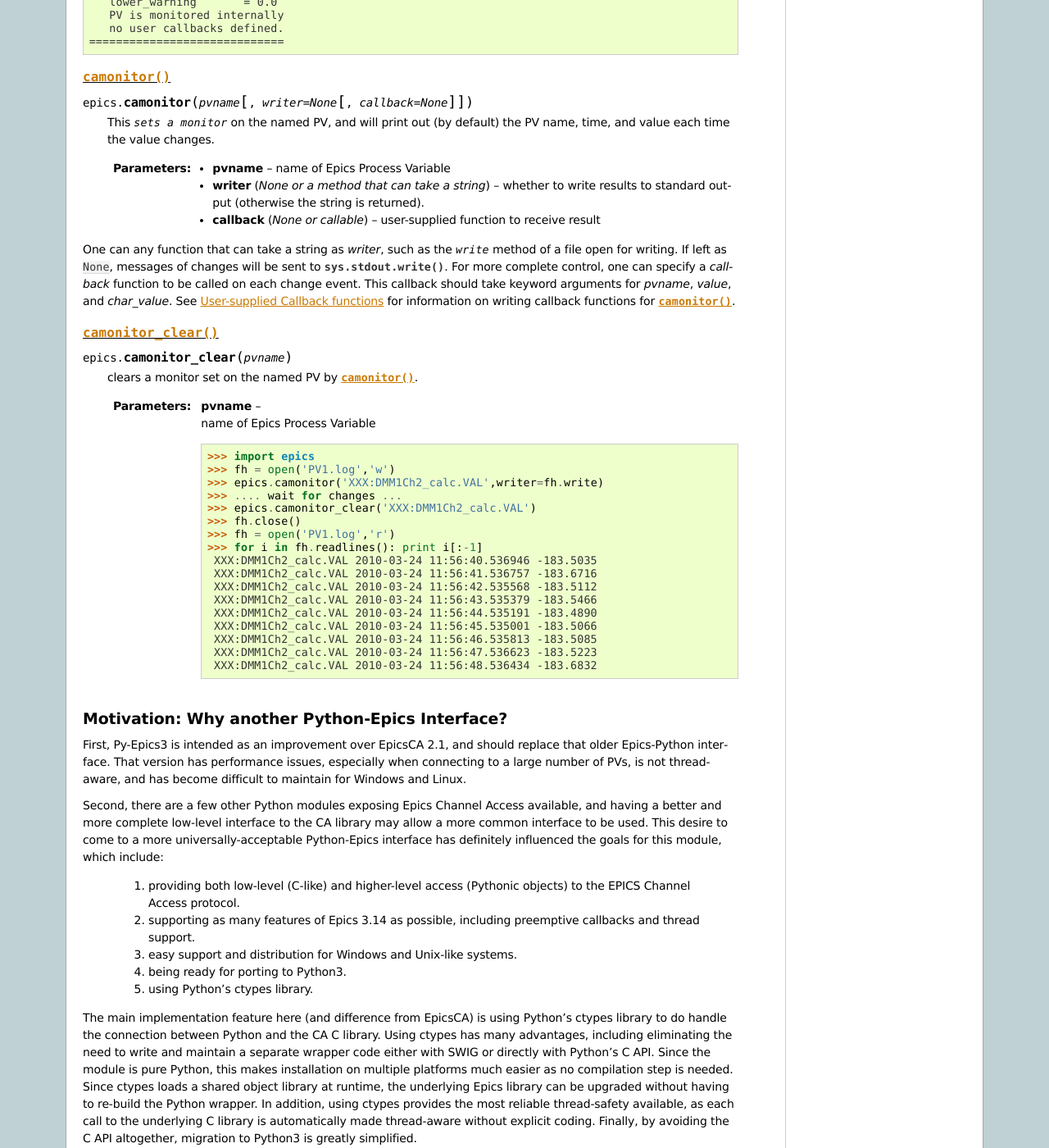
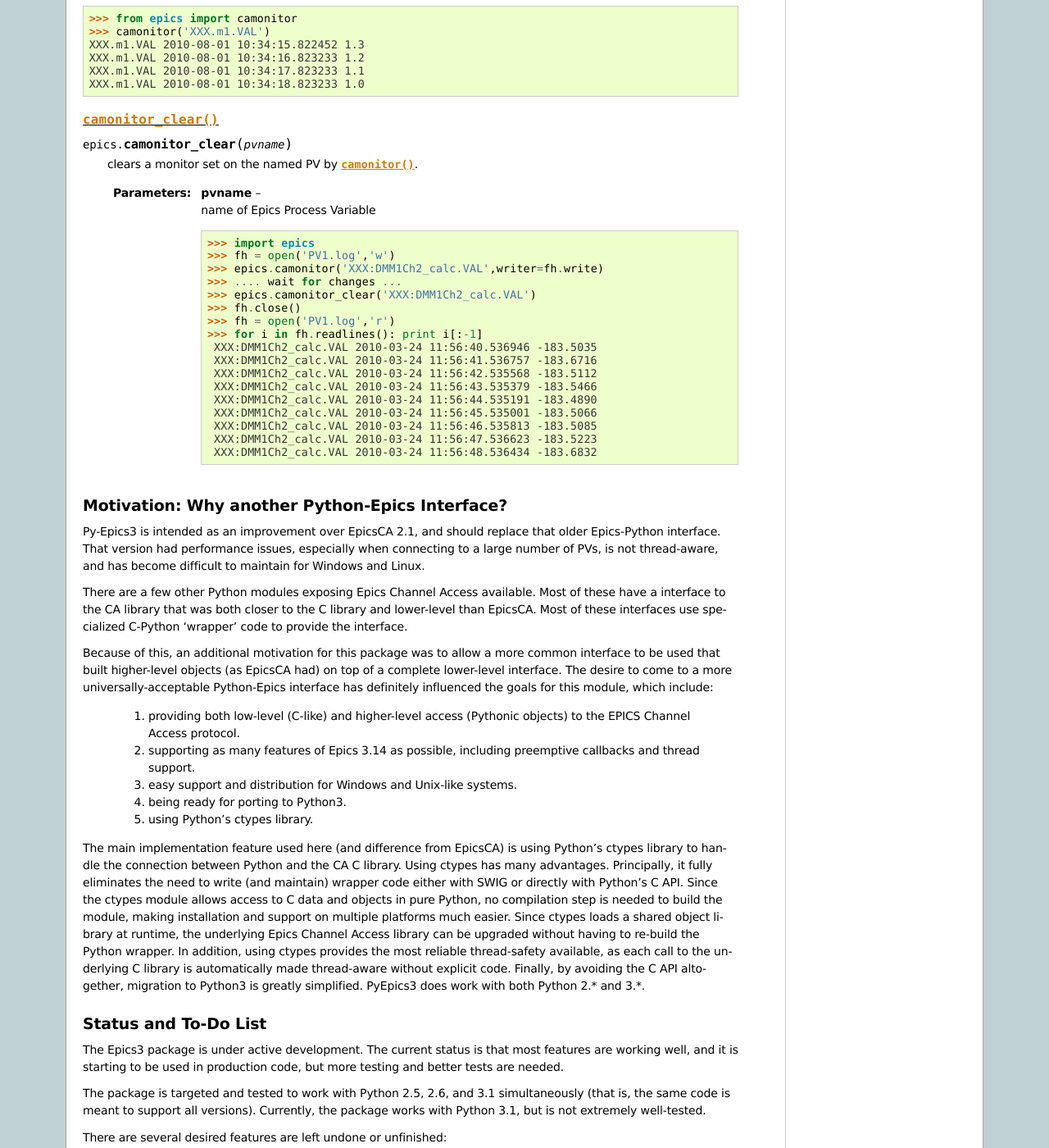
Before and after one commit to pyepics/pyepics, a Sphinx documentation site: the page built from doc/overview.rst, in a window 1280 px wide and 1400 px high, scrolled down 2556 px. Shown: the whole window at 82% size. Built offline with Sphinx 7.4.7, drawn with Linux system fonts in a browser that asks for light colours; formulas are drawn with MathJax 3; the version number is read from the project's files by our own code; some of the changed text lies outside the part shown.

Commit message:
doc changes

```diff
--- a/doc/installation.rst
+++ b/doc/installation.rst
@@ -2,8 +2,10 @@
 Installation
 ============
 
-This package requires Python version 2.5, 2.6, or 3.1.  Later versions
-(Say, 2.7) may work, but have not been tested.
+This package requires Python version 2.5, 2.6, or 3.1.  I believe that
+Python 2.7 will work, but this has yet not tested.  It is possible that
+Python 2.4 will work if the ctypes packa is installed, but this has not
+been tested.
 
 Version 3.14 of the EPICS Channel Access library (v 3.14.8 or higher, I
 believe) is required.  More specifically, the shared libraries libCom.so
--- a/doc/overview.rst
+++ b/doc/overview.rst
@@ -3,16 +3,16 @@
 EPICS Channel Access in Python
 ==============================
 
-The epics python package consists of several modules to interact with
-EPICS.  The simplest approach uses the functions :func:`caget`,
-:func:`caput`, :func:`camonitor`, :func:`camonitor_clear`, and
-:func:`cainfo` within the top-level `epics` module.  These functions are
-similar to the Unix command line utilities and to the EZCA library
-interface, and described in more detail below.
+The epics python package consists of several modules to interact with EPICS
+Channel Access.  The simplest approach uses the functions :func:`caget`,
+:func:`caput`, :func:`cainfo`, :func:`camonitor`, and
+:func:`camonitor_clear` within the top-level `epics` module.  These
+functions are similar to the Unix command line utilities and to the EZCA
+library interface, and described in more detail below.
 
 
 The :mod:`epics` package consists of several functions, modules and classes
-that are all imported with::
+that are imported with::
 
      import epics
 
@@ -31,15 +31,18 @@
     * an :mod:`epics.wx` module that provides wxPython classes designed for
       use with Epics PVs.
 
-Most users will probably want to create and use `PV` objects provided by
-the `pv` module.  The `PV` class provides a PV object that has both methods
-(including :func:`get` and :func:`put`) and attributes that are kept
-automatically synchronized with the remote PV.
+Most beginning users will probably want to create and use :class:`PV`
+objects provided by the :mod:`pv` module.  The :class:`PV` class provides a
+Process Variable object that has both methods (including :meth:`get` and
+:meth:`put`) to read and change the PV, and attributes that are kept
+automatically synchronized with the remote channel.
 
-The lowest-level CA functionality is exposed in the `ca` and `dbr` module.
-While  not necessarily intended for general use, this module does provide a
-fairly complete wrapping of the basic EPICS CA library, and is quite
-usable, if a little more verbose and C-like than using PV objects.
+The lowest-level CA functionality is exposed in the :mod:`ca` and
+:mod:`dbr` module.  While not necessarily intended for general use by
+beginners, this module does provide a fairly complete wrapping of the basic
+EPICS CA library.  For people who have used CA from C or other languages,
+this module will be familiar and quite usable, if a little more verbose and
+C-like than using PV objects.
 
 In addition, the `epics` package contains more specialized modules for
 Epics motors, alarms, a host of other *devices* (collections of PVs), and a
@@ -81,16 +84,16 @@
 used to format the string value.  For enum types, the name of the enum
 state is returned.
 
-For most array (waveform) records, the string representation will be
-something like::
+For most array data (from Epics waveform records), the string
+representation will be something like::
 
   <array size=128, type=int>
 
 depending on the size and type of the waveform.  As an important special
 case, CHAR waveforms will be turned to Python strings when *as_string* is
-``True``.  This is to work around a painful limitation on the maximum
-length (40 characters!) of EPICS strings which leads CHAR waveforms to be
-used as longer strings::
+``True``.  This is to work around the low limit of the maximum length (40
+characters!) of EPICS strings, and means that it is fairly common to use
+CHAR waveforms when 'long strings' are desired::
 
     >>> from epics import caget, caput, cainfo
     >>> print caget('XXX:m1.VAL')
@@ -113,12 +116,12 @@
 :func:`caput`
 ~~~~~~~~~~~~~
 
-..  function:: caput(pvname,value[, wait=False[, timeout=60]])
+..  function:: caput(pvname, value[, wait=False[, timeout=60]])
 
   set the value of the named PV.
 
   :param pvname: name of Epics Process Variable
-  :param value:  value to send to  PV
+  :param value:  value to send.
   :param wait:  whether to wait until the processing has completed.
   :type wait: True or False
   :param timeout:  how long to wait (in seconds) for put to complete before giving up.
@@ -127,10 +130,11 @@
 
 The optional *wait* argument tells the function to wait until the
 processing completes.  This can be useful for PVs which take significant
-time to complete, for example moving a physical motor.  The *timeout*
-argument gives the maximum time to wait, in seconds.  The function will
-return after this (approximate) time even if the :func:`caput` has not
-completed.
+time to complete, either because it causes a physical device (motor, valve,
+etc) to move or because it triggers a complex calculation or data
+processing sequence.  The *timeout* argument gives the maximum time to
+wait, in seconds.  The function will return after this (approximate) time
+even if the :func:`caput` has not completed.
 
 This function returns 1 on success, and a negative number if the timeout
 has been exceeded.
@@ -151,11 +155,9 @@
   including Control Settings.
 
   :param pvname: name of Epics Process Variable
-  :param print_out:  whether to write results to standard output (otherwise the string is returned).
+  :param print_out:  whether to write results to standard output
+                 (otherwise the string is returned).
   :type print_out: True or False
-
-With *print_out=False*, the paragraph will not
-be printed, but returned.
 
     >>> from epics import caget, caput, cainfo
     >>> cainfo('XXX.m1.VAL')
@@ -188,23 +190,34 @@
 
 ..  function:: camonitor(pvname[, writer=None[, callback=None]])
 
-  This `sets a monitor` on the named PV, and will print out (by default)
-  the PV name, time, and value each time the value changes.
+  This `sets a monitor` on the named PV, which will cause *something* to be
+  done each time the value changes.  By default the PV name, time, and
+  value will be printed out (to standard output) when the value changes,
+  but the action that actually happens can be customized.
+
 
   :param pvname: name of Epics Process Variable
-  :param writer:  whether to write results to standard output (otherwise the string is returned).
-  :type writer: None or a method that can take a string
+  :param writer:  where to write results to standard output .
+  :type writer: None or a method that takes a string argument.
   :param callback:  user-supplied function to receive result
-  :type callback: None or callable
+  :type callback: None or callable function
 
 
-One can any function that can take a string as *writer*, such as the
-`write` method of a file open for writing.  If left as ``None``, messages
-of changes will be sent to :func:`sys.stdout.write`. For more complete
-control, one can specify a *callback* function to be called on each change
-event.  This callback should take keyword arguments for *pvname*, *value*,
-and *char_value*.  See :ref:`pv-callbacks-label` for information on writing
-callback functions for :func:`camonitor`.
+One can specify any function that can take a string as *writer*, such as
+the `write` method of a file that has been open for writing.  If left as
+``None``, messages of changes will be sent to :func:`sys.stdout.write`. For
+more complete control, one can specify a *callback* function to be called
+on each change event.  This callback should take keyword arguments for
+*pvname*, *value*, and *char_value*.  See :ref:`pv-callbacks-label` for
+information on writing callback functions for :func:`camonitor`.
+
+    >>> from epics import camonitor
+    >>> camonitor('XXX.m1.VAL')
+    XXX.m1.VAL 2010-08-01 10:34:15.822452 1.3
+    XXX.m1.VAL 2010-08-01 10:34:16.823233 1.2
+    XXX.m1.VAL 2010-08-01 10:34:17.823233 1.1
+    XXX.m1.VAL 2010-08-01 10:34:18.823233 1.0
+
 
 :func:`camonitor_clear`
 ~~~~~~~~~~~~~~~~~~~~~~~
@@ -237,14 +250,20 @@
 Motivation: Why another Python-Epics Interface?
 ================================================
 
-First, Py-Epics3 is intended as an improvement over EpicsCA 2.1, and should
-replace that older Epics-Python interface.  That version has performance
+Py-Epics3 is intended as an improvement over EpicsCA 2.1, and should
+replace that older Epics-Python interface.  That version had performance
 issues, especially when connecting to a large number of PVs, is not
 thread-aware, and has become difficult to maintain for Windows and Linux.
 
-Second, there are a few other Python modules exposing Epics Channel Access
-available, and having a better and more complete low-level interface to the
-CA library may allow a more common interface to be used.  This desire to
+There are a few other Python modules exposing Epics Channel Access
+available.  Most of these have a interface to the CA library that was both
+closer to the C library and lower-level than EpicsCA.  Most of these
+interfaces use specialized C-Python 'wrapper' code to provide the
+interface.
+
+Because of this, an additional motivation for this package was to allow a
+more common interface to be used that built higher-level objects (as
+EpicsCA had) on top of a complete lower-level interface.  The desire to
 come to a more universally-acceptable Python-Epics interface has definitely
 influenced the goals for this module, which include:
 
@@ -256,18 +275,20 @@
    4) being ready for porting to Python3.
    5) using Python's ctypes library.
 
-The main implementation feature here (and difference from EpicsCA) is using
-Python's ctypes library to do handle the connection between Python and the
-CA C library.  Using ctypes has many advantages, including eliminating the
-need to write and maintain a separate wrapper code either with SWIG or
-directly with Python's C API.  Since the module is pure Python, this makes
-installation on multiple platforms much easier as no compilation step is
-needed.  Since ctypes loads a shared object library at runtime, the
-underlying Epics library can be upgraded without having to re-build the
-Python wrapper.  In addition, using ctypes provides the most reliable
-thread-safety available, as each call to the underlying C library is
-automatically made thread-aware without explicit coding.  Finally, by
+The main implementation feature used here (and difference from EpicsCA) is
+using Python's ctypes library to handle the connection between Python and
+the CA C library.  Using ctypes has many advantages.  Principally, it fully
+eliminates the need to write (and maintain) wrapper code either with SWIG
+or directly with Python's C API.  Since the ctypes module allows access to
+C data and objects in pure Python, no compilation step is needed to build
+the module, making installation and support on multiple platforms much
+easier.  Since ctypes loads a shared object library at runtime, the
+underlying Epics Channel Access library can be upgraded without having to
+re-build the Python wrapper.  In addition, using ctypes provides the most
+reliable thread-safety available, as each call to the underlying C library
+is automatically made thread-aware without explicit code.  Finally, by
 avoiding the C API altogether, migration to Python3 is greatly simplified.
+PyEpics3 does work with both Python 2.* and 3.*.
 
 
 
```
Also changed, not shown: doc/ca.rst (+32 -29 lines), doc/index.rst (+20 -12 lines), 1 other file.
